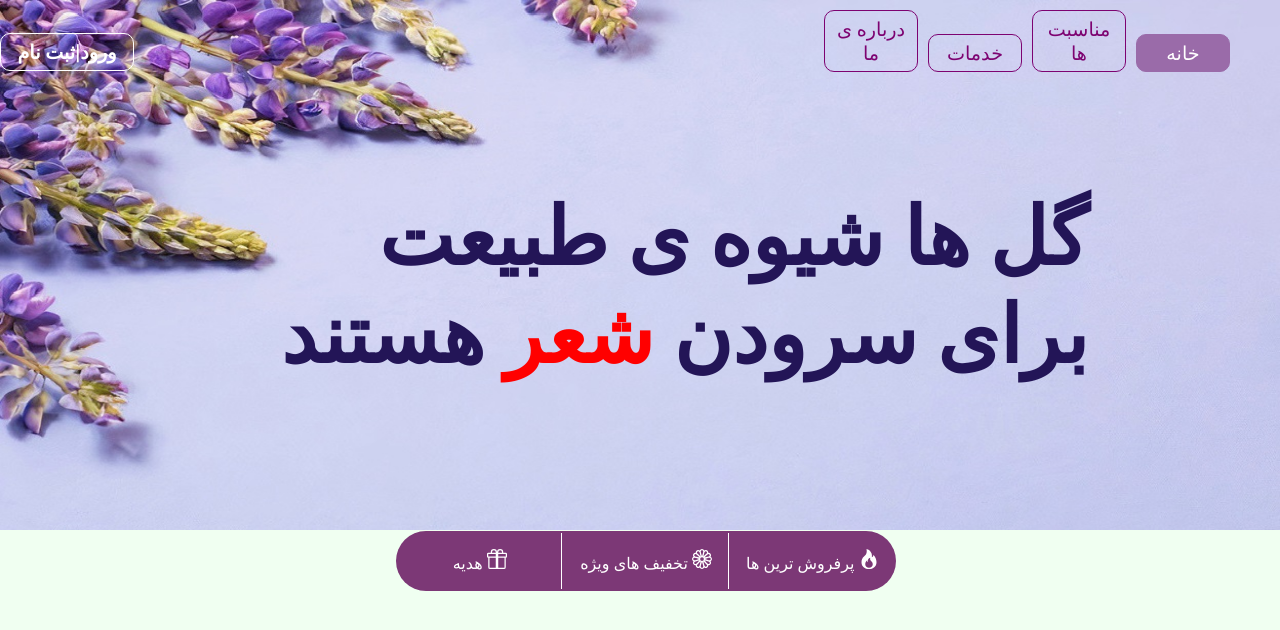
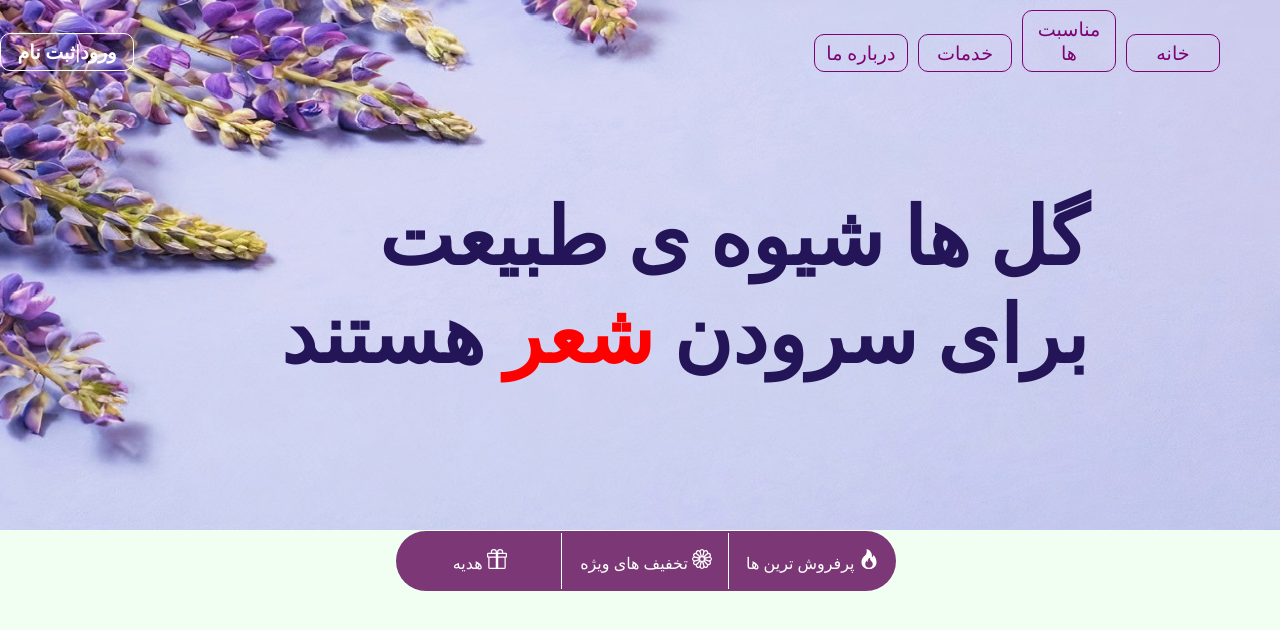
Before and after one commit to tinafazeli/Flowershop_vue, a Vue app in the folder flowershop/: page / in a window 1280 px wide. Shown: the top 630 px of the page. Built offline with nearby package versions, Linux system fonts and the light colour scheme.

Commit message:
changed NavbarSec.vue

```diff
--- a/flowershop/public/style.css
+++ b/flowershop/public/style.css
@@ -43,6 +43,7 @@ body{
     text-decoration: none;
     text-align: center;
     margin-top: 10px;
+    margin-right: 10px;
     padding: 6px;
     border:1px solid #7D0371;
     border-radius: 10px;
--- a/flowershop/src/components/NavbarSec.vue
+++ b/flowershop/src/components/NavbarSec.vue
@@ -2,10 +2,7 @@
   <div class="navbarSec">
         <div class="row navbarItem" dir="rtl">
             <ul>
-                <li><router-link class="item active" to="/">خانه</router-link></li>
-                <li><router-link class="item" to="/events">مناسبت ها</router-link></li>
-                <li><router-link class="item" to="/services">خدمات</router-link></li>
-                <li><router-link class="item" to="/about">درباره ی ما</router-link></li>
+                <li><router-link v-for="x in sections" :key="x" class="item" :to="x.to">{{ x.name }}</router-link></li>
             </ul>
             <div class="btn">
                 ورود|ثبت نام
@@ -45,7 +42,15 @@
 
 <script>
 export default {
+    data(){
+        return{
+          sections:[{name:'خانه', to:'/'},
+           {name:'مناسبت ها', to:'/events'},
+           {name:'خدمات', to:'/services'},
+          {name:'درباره ما', to:'/about'}]
+        }
 
+    }
 }
 </script>
 
--- a/flowershop/src/router/index.js
+++ b/flowershop/src/router/index.js
@@ -17,11 +17,6 @@ const routes = [
     path: '/events',
     name: 'events',
     component: EventsView
-  },
-  {
-    path: '/services',
-    name: 'services',
-    component:()=> import('../views/ServicesView.vue')
   }
 
 ]
```
